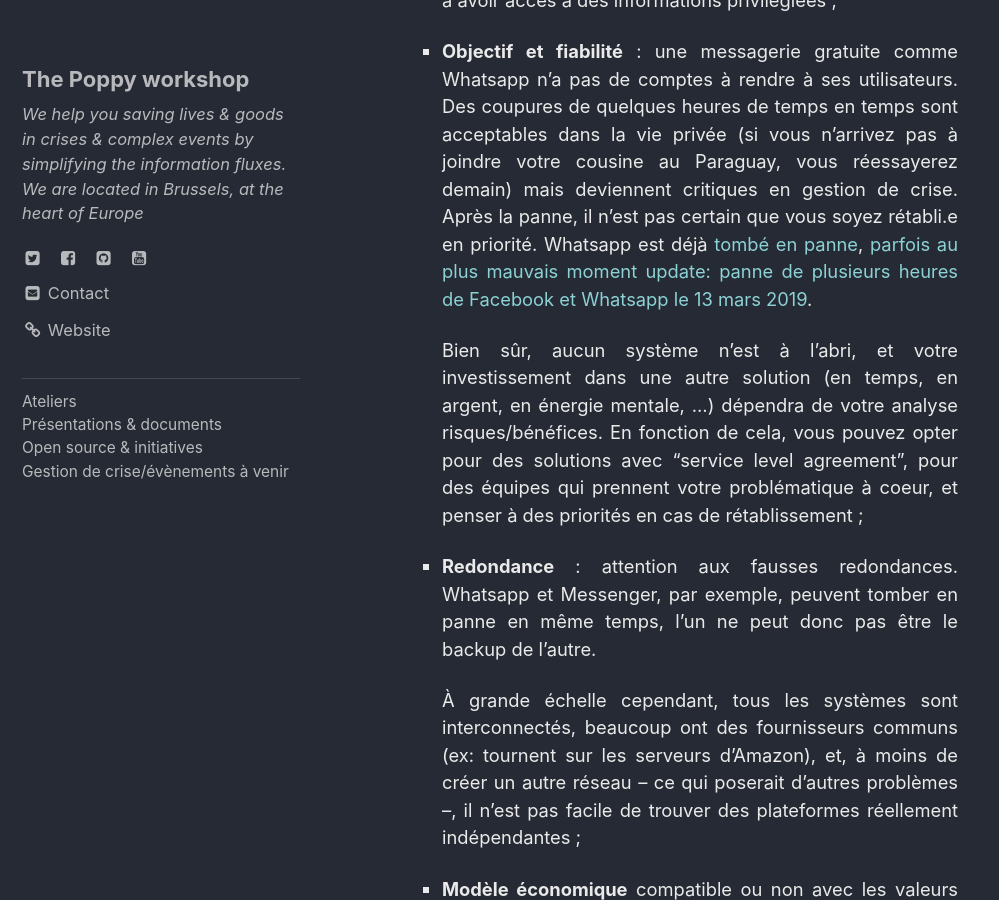
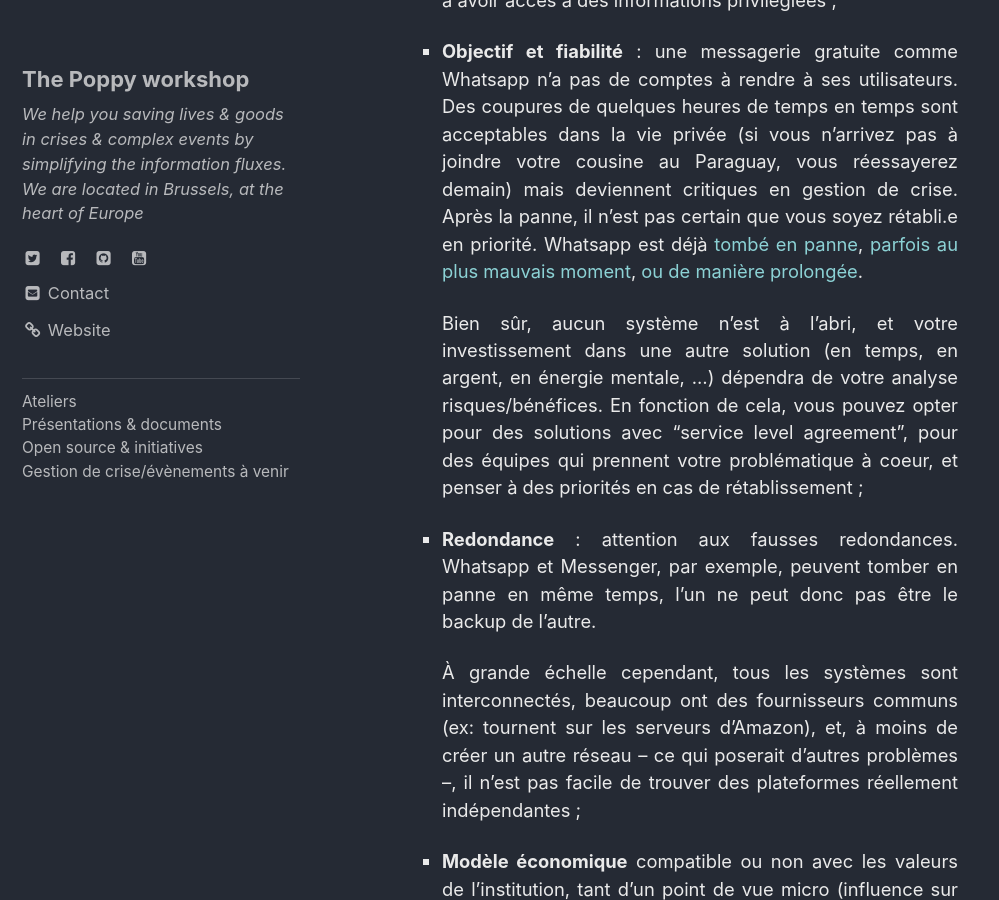
Before and after one commit to ccloquet/ccloquet.github.io, a Jekyll site: the page built from _posts/2019-01-29-Whatsapp.md, in a window 1280 px wide and 900 px high, scrolled down 4825 px. Shown: the whole window, without its empty margins (0-999 px from the left). Built offline with Jekyll 4.4.1, drawn with Linux system fonts in a browser that asks for light colours; cached includes are drawn as plain includes.

Commit message:
Update 2019-01-29-Whatsapp.md

```diff
--- a/_posts/2019-01-29-Whatsapp.md
+++ b/_posts/2019-01-29-Whatsapp.md
@@ -55,7 +55,7 @@ Pour commencer, un petit détour par quelques critères guidant le choix des moy
     - **Pas de gestion d'entreprise** : vous ne bénéficiez pas d'un répertoire géré globalement, le vol ou la perte de votre GSM peut être désastreux pour votre institution, sans qu'elle ne puisse bloquer votre application de messagerie à distance, votre institution n'a pas de vue sur les précautions que vous prenez ou non pour protéger vos données, le GDPR risque de ne pas être respecté, …
 
 	     Cela a notamment pour conséquence que si une personne quitte votre institution, vous devrez penser à la retirer manuellement du groupe concerné. À défaut, des personnes n'ayant plus le *besoin d'en connaître* continuent à avoir accès à des informations privilégiées ;
-     - <b>Objectif et fiabilité</b> : une messagerie gratuite comme Whatsapp n'a pas de comptes à rendre à ses utilisateurs. Des coupures de quelques heures de temps en temps sont acceptables dans la vie privée (si vous n'arrivez pas à joindre votre cousine au Paraguay, vous réessayerez demain) mais  deviennent critiques en gestion de crise. Après la panne, il n'est pas certain que vous soyez rétabli.e en priorité. Whatsapp est déjà [tombé en panne](https://geeko.lesoir.be/2018/06/14/la-messagerie-de-whatsapp-en-panne-ce-matin/), [parfois au plus mauvais moment](https://www.lalibre.be/economie/digital/le-service-de-messagerie-whatsapp-en-panne-a-quelques-heures-du-nouvel-an-5a493bb1cd7083db8b4e52f4) [update: panne de plusieurs heures de Facebook et Whatsapp le 13 mars 2019](https://www.lemonde.fr/pixels/article/2019/03/13/facebook-instagram-messenger-et-whatsapp-touches-par-une-panne_5435661_4408996.html).
+     - <b>Objectif et fiabilité</b> : une messagerie gratuite comme Whatsapp n'a pas de comptes à rendre à ses utilisateurs. Des coupures de quelques heures de temps en temps sont acceptables dans la vie privée (si vous n'arrivez pas à joindre votre cousine au Paraguay, vous réessayerez demain) mais  deviennent critiques en gestion de crise. Après la panne, il n'est pas certain que vous soyez rétabli.e en priorité. Whatsapp est déjà [tombé en panne](https://geeko.lesoir.be/2018/06/14/la-messagerie-de-whatsapp-en-panne-ce-matin/), [parfois au plus mauvais moment](https://www.lalibre.be/economie/digital/le-service-de-messagerie-whatsapp-en-panne-a-quelques-heures-du-nouvel-an-5a493bb1cd7083db8b4e52f4), [ou de manière prolongée](https://www.lemonde.fr/pixels/article/2019/03/13/facebook-instagram-messenger-et-whatsapp-touches-par-une-panne_5435661_4408996.html).
 
 	     Bien sûr, aucun système n'est à l'abri, et votre investissement dans une autre solution (en temps, en argent, en énergie mentale, ...) dépendra de votre analyse risques/bénéfices. En fonction de cela, vous pouvez opter pour des solutions avec "service level agreement", pour des équipes qui prennent votre problématique à coeur, et penser à des priorités en cas de rétablissement ;
      - <b>Redondance</b> : attention aux fausses redondances. Whatsapp et Messenger, par exemple, peuvent tomber en panne en même temps, l'un ne peut donc pas être le backup de l'autre.
```
